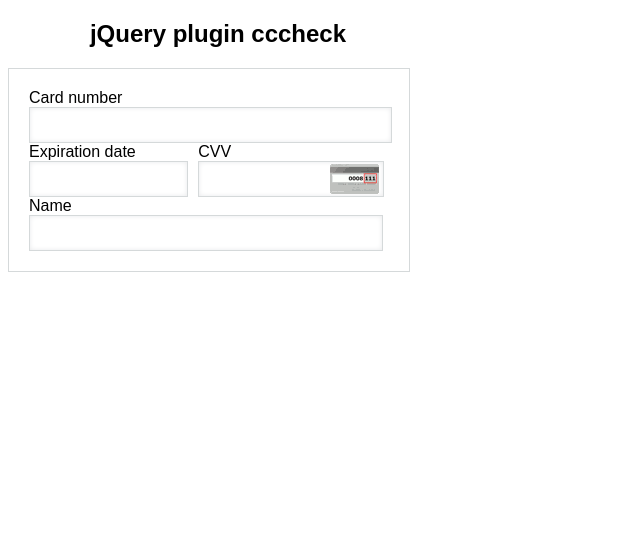
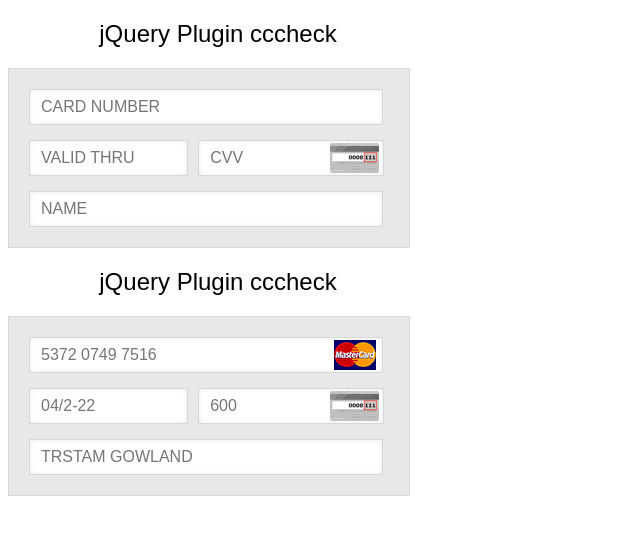
Before and after one commit to RuanAragao/cccheck, a website: page index.html in a window 1280 px wide. Shown: the whole page, without its empty margins (0-640 px from the left). Drawn offline with nearby package versions, Linux system fonts and the light colour scheme.

Commit message:
Fix form problem
Follow mockup

```diff
--- a/index.html
+++ b/index.html
@@ -20,6 +20,10 @@
 		position: relative;
 		border: 1px solid #d5d9da;
 		padding: 20px;
+		background: #e8e8e8;
+	}
+	h1 {
+		font-weight: 500;
 	}
 	#credit-card label{margin-right:5px;}
 	#credit-card input {
@@ -30,11 +34,18 @@
 		font-size:1em;
 		margin-right: 5px;
 	}
+	#cc-number {
+		width: 330px !important;
+	}
 	#cc-name {
 		width: 330px !important;
 	}
 	#result{margin-left:5px;}
 	.row {
+		display: flex;
+		margin-bottom: 15px;
+	}
+	.last-row {
 		display: flex;
 	}
 	.col-1 {
@@ -54,6 +65,14 @@
 		right: 30px;
     	margin-top: -33px;
 	}
+	.i-icon-card-num{
+		width: 49px;
+    	height: 30px;
+		background-position: 6px -69px;
+		position: absolute;
+		right: 32px;
+		top: 23px;
+	}
 
 
 </style>
@@ -61,33 +80,53 @@
 <body>
 	<section id="main">
 		<div class="main-header">
-			<h1>jQuery plugin cccheck</h1>
+			<h1>jQuery Plugin cccheck</h1>
 		</div>
 		<form id="credit-card">
 			<div class="row">
 				<div>
-					<label for="cc-number">Card number</label>
-					<input type="text" id="cc-number" required="required">
-				</div>
-				<div>
-					<span id="show-cc-label"></span>
+					<input type="text" id="cc-number" required="required" placeholder="CARD NUMBER">
 				</div>
 			</div>
 			<div class="row">
 				<div class="col-1">
-					<label for="cc-expiration">Expiration date</label>
-					<input type="text" id='cc-expiration' required="required">
+					<input type="text" id='cc-expiration' required="required" placeholder="VALID THRU">
 				</div>
 				<div class="col-2">
-					<label for="cc-cvv">CVV</label>
-					<input type="text" id="cc-cvv" required="required">
+					<input type="text" id="cc-cvv" required="required" placeholder="CVV">
 					<i class="i-icon-payment i-icon-cvv2"></i>
 				</div>
 			</div>
+			<div class="last-row">
+				<div>
+					<input type="text" id="cc-name" required="required" placeholder="NAME">
+				</div>
+			</div>
+		</form>
+	</section>
+	<section id="mockup">
+		<div class="main-header">
+			<h1>jQuery Plugin cccheck</h1>
+		</div>
+		<form id="credit-card">
 			<div class="row">
 				<div>
-					<label for="cc-name">Name</label>
-					<input type="text" id="cc-name" required="required">
+					<input type="text" id="cc-number" required="required" placeholder="5372 0749 7516">
+					<i class="i-icon-payment i-icon-card-num"></i>
+				</div>
+			</div>
+			<div class="row">
+				<div class="col-1">
+					<input type="text" id='cc-expiration' required="required" placeholder="04/2-22">
+				</div>
+				<div class="col-2">
+					<input type="text" id="cc-cvv" required="required" placeholder="600">
+					<i class="i-icon-payment i-icon-cvv2"></i>
+				</div>
+			</div>
+			<div class="last-row">
+				<div>
+					<input type="text" id="cc-name" required="required" placeholder="TRSTAM GOWLAND">
 				</div>
 			</div>
 		</form>
```
